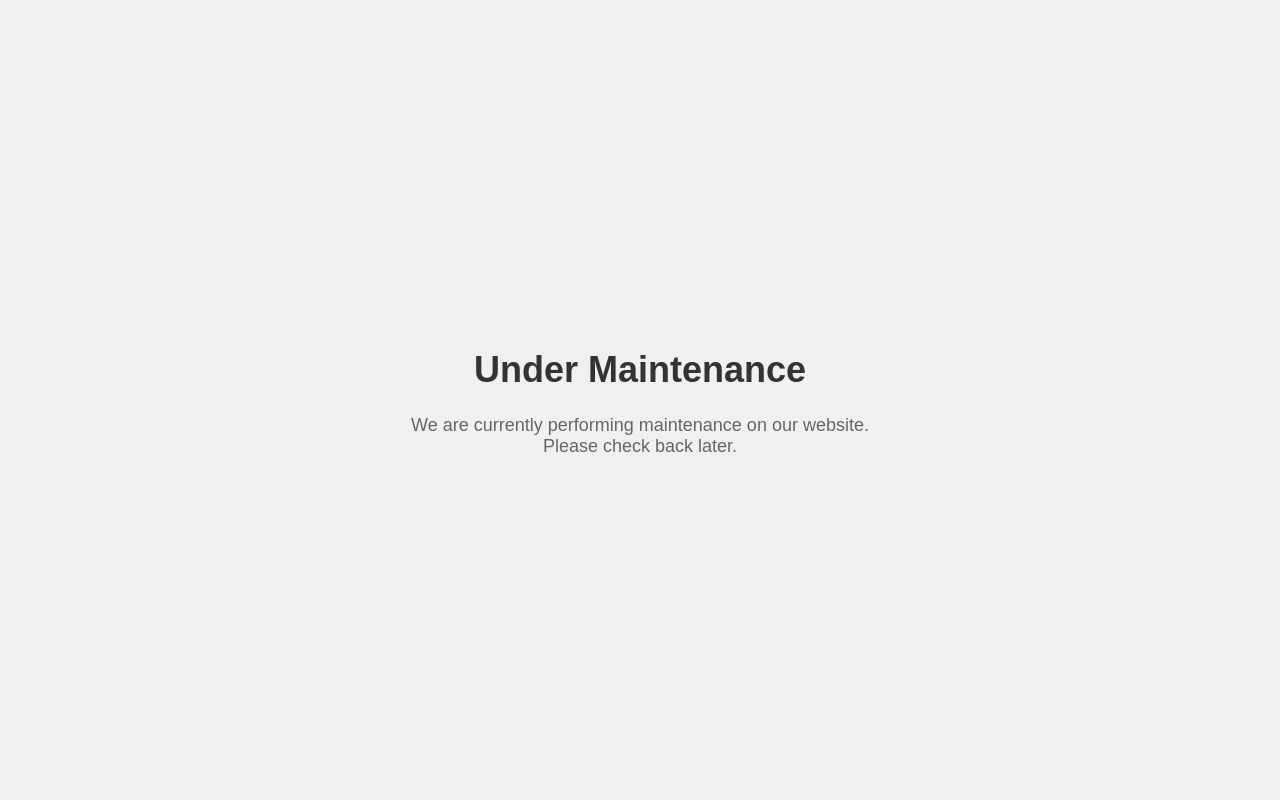
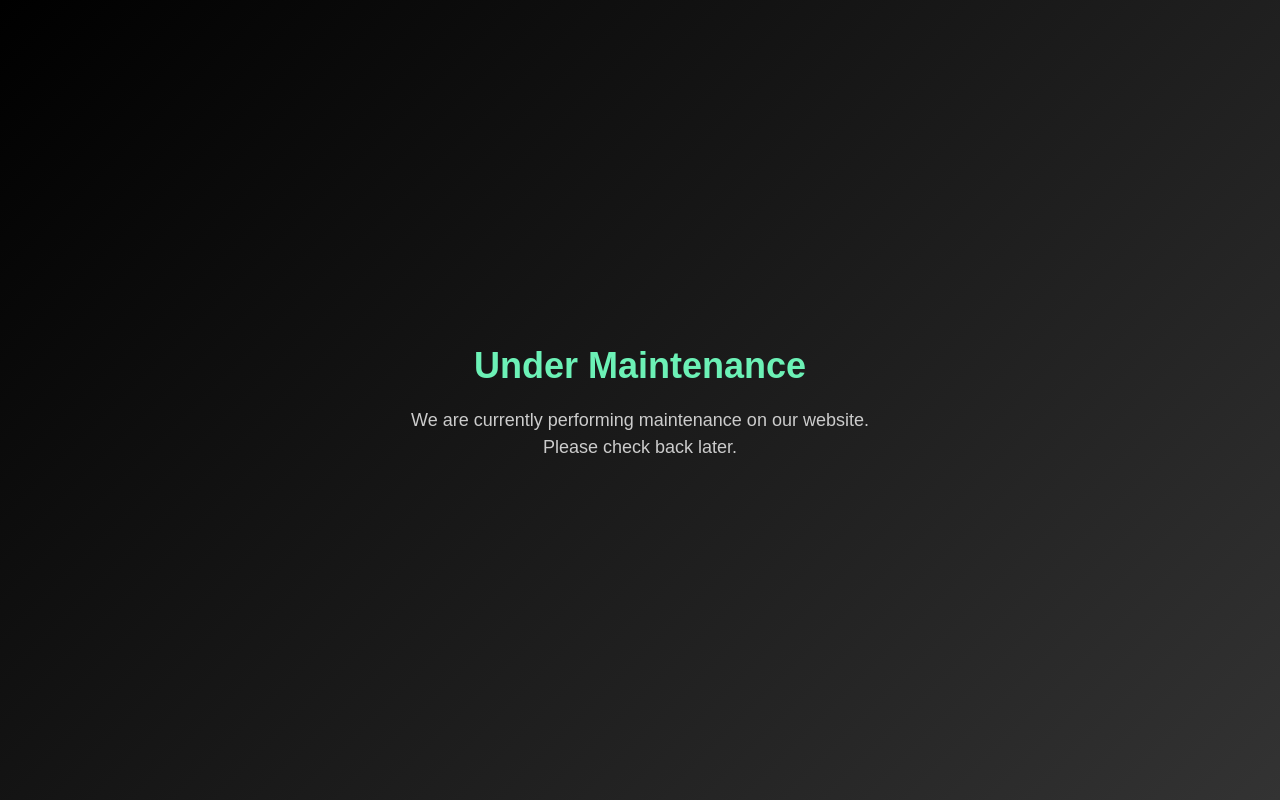
Before and after one commit to MasukuJr/masukujr.github.io, a plain HTML site: page index.html in a window 1280 px wide. Drawn offline with Linux system fonts and the light colour scheme.

Commit message:
Update index.html
second update with colours

```diff
--- a/index.html
+++ b/index.html
@@ -9,22 +9,26 @@
             font-family: Arial, sans-serif;
             margin: 0;
             padding: 0;
-            background-color: #f0f0f0;
+            background-color: #222;
+            color: #fff;
             display: flex;
             justify-content: center;
             align-items: center;
             height: 100vh;
+            background: linear-gradient(135deg, #000000 0%, #333333 100%);
         }
         .container {
             text-align: center;
         }
         h1 {
-            color: #333;
+            color: #6cf1b6; /* Lime green accent color */
             font-size: 36px;
+            margin-bottom: 20px;
         }
         p {
-            color: #666;
+            color: #ccc; /* Grey text color */
             font-size: 18px;
+            line-height: 1.5;
         }
     </style>
 </head>
```
